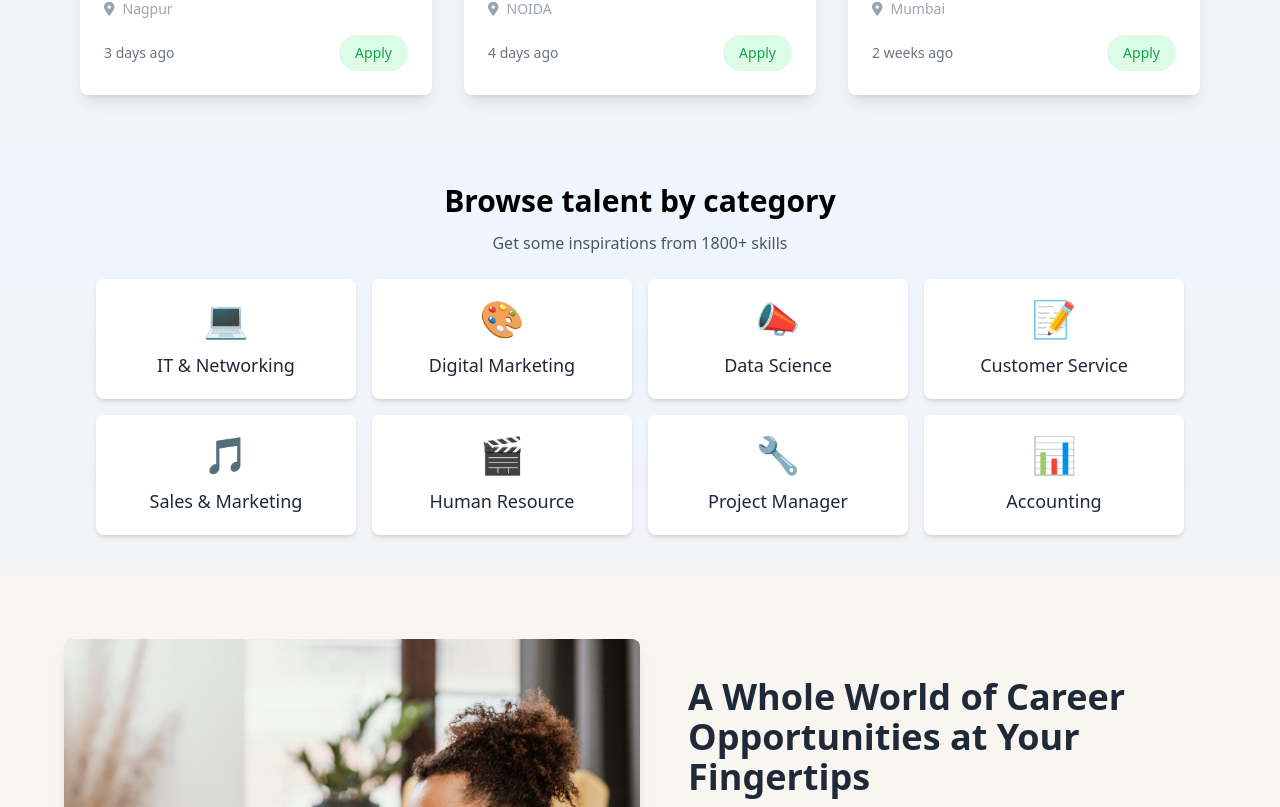
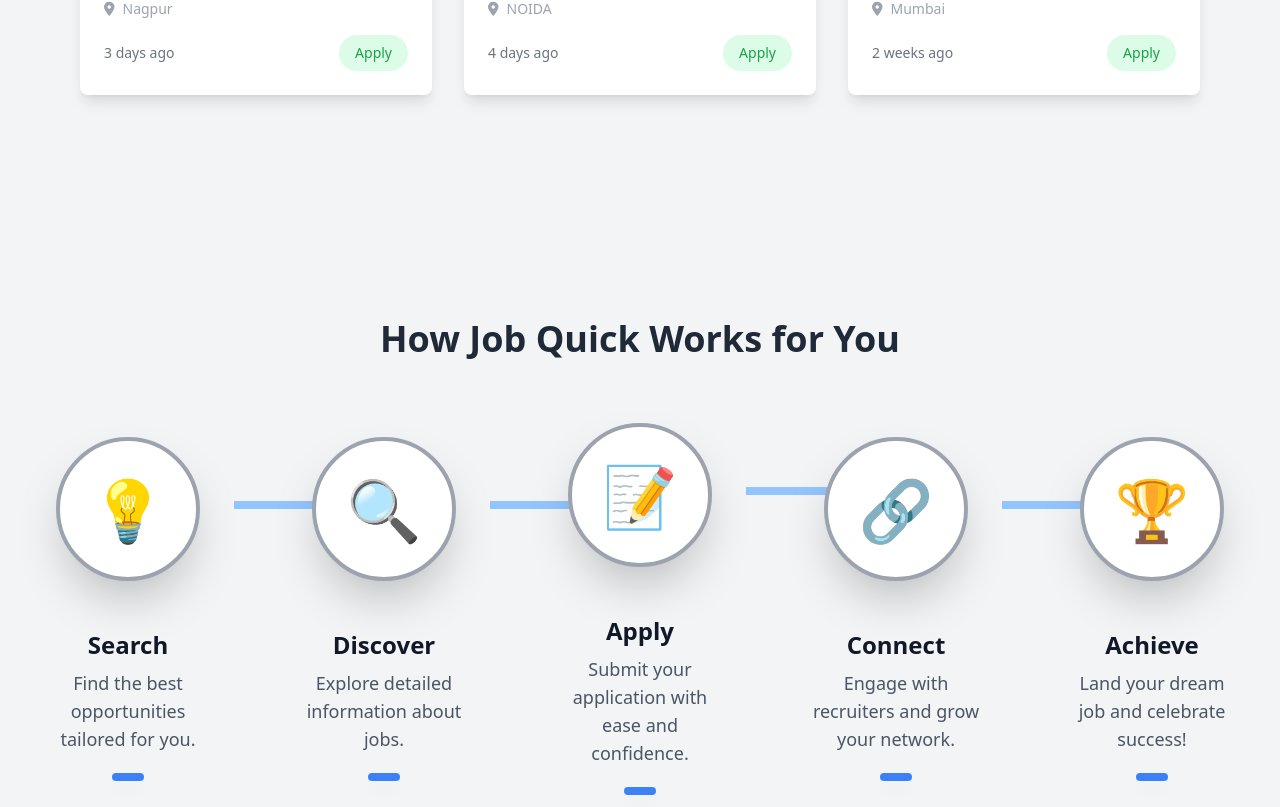
Before and after one commit to sharayuaswale-23/Job_Quick, a React (Vite) app: page / in a window 1280 px wide. Shown: the part 1353-2160 px from the top of the page. Built offline with nearby package versions, Linux system fonts and the light colour scheme.

Commit message:
commit33

```diff
--- a/src/component/Pages/Employer/Hostersidebar/Hostersidebar.jsx
+++ b/src/component/Pages/Employer/Hostersidebar/Hostersidebar.jsx
@@ -139,7 +139,7 @@ function Hostersidebar() {
         </nav>
 
 
-        <div className="mt-auto">
+        <div className="fixed bottom-10">
           <button onClick={logout} className="flex items-center space-x-2 text-gray-600 hover:text-red-600 p-3">
             <LogOut className="w-5 h-5" />
             <span>Logout</span>
--- /dev/null
+++ b/src/component/Pages/Home/Career/Career.jsx
@@ -0,0 +1,42 @@
+export default function Career() {
+    const steps = [
+      { id: "", title: "Search", icon: "💡", description: "Find the best opportunities tailored for you." },
+      { id: "", title: "Discover", icon: "🔍", description: "Explore detailed information about jobs." },
+      { id: "", title: "Apply", icon: "📝", description: "Submit your application with ease and confidence." },
+      { id: "", title: "Connect", icon: "🔗", description: "Engage with recruiters and grow your network." },
+      { id: "", title: "Achieve", icon: "🏆", description: "Land your dream job and celebrate success!" },
+    ];
+
+    return (
+      <div className="flex flex-col items-center justify-center p-10 bg-gray-100 min-h-screen">
+        <h2 className="text-4xl md:text-4xl font-extrabold text-gray-800 mb-16 text-center">
+          How Job Quick Works for You
+        </h2>
+
+        <div className="relative flex flex-col md:flex-row items-center justify-center gap-12 md:gap-20">
+          {steps.map((step, index) => (
+            <div key={step.id} className="relative flex flex-col items-center text-center">
+              {/* Circle Icon */}
+              <div className="w-36 h-36 flex items-center justify-center bg-white shadow-2xl rounded-full border-4 border-gray-400 transform hover:scale-110 transition-all duration-300">
+                <span className="text-6xl">{step.icon}</span>
+              </div>
+
+              {/* Step Number */}
+              <div className="absolute -bottom-7 bg-blue-500 text-white text-lg font-bold px-4 py-1 rounded-full shadow-lg">
+                {step.id}
+              </div>
+
+              {/* Title & Description */}
+              <p className="mt-12 text-gray-900 font-extrabold text-2xl">{step.title}</p>
+              <p className="mt-2 text-gray-600 text-lg max-w-xs">{step.description}</p>
+
+              {/* Connector Line */}
+              {index !== steps.length - 1 && (
+                <div className="absolute top-16 left-[110%] w-24 md:w-28 h-2 bg-blue-300 md:block hidden animate-pulse"></div>
+              )}
+            </div>
+          ))}
+        </div>
+      </div>
+    );
+  }
--- a/src/component/Pages/Home/Categories/Categories.jsx
+++ b/src/component/Pages/Home/Categories/Categories.jsx
@@ -14,7 +14,7 @@ const Categorie = [
 
 const Categories = () => {
   return (
-    <div className="bg-gradient-to-b from-blue-50 to-gray-100 py-10 px-4 sm:px-8">
+    <div className="bg-gray-100 py-10 px-4 sm:px-8">
       <h1 className="text-3xl font-semibold text-center mb-3">Browse talent by category</h1>
       <p className="text-center text-gray-600 mb-6">Get some inspirations from 1800+ skills</p>
       <div className="max-w-8xl mx-auto flex flex-wrap justify-center gap-4">
--- a/src/component/Pages/Home/Home.jsx
+++ b/src/component/Pages/Home/Home.jsx
@@ -2,6 +2,7 @@ import MainHome from "./MainHome/MainHome";
 import RecentJobs from "./RecentJobs/RecentJobs";
 import Categories from "./Categories/Categories";
 import Rules from "./Rules/Rules";
+import Career from "./Career/Career";
 import TestimonialMarque from "../../Animation/TestimonialMarque/TestimonialMarque";
 import Header from "../../common/header/Header";
 import Footer from "../../common/Footer/Footer";
@@ -14,6 +15,7 @@ const Home = ()=> {
     <Header/>
    <MainHome/>
    <RecentJobs/>
+   <Career/>
    <Categories/>
    <Rules/>
    <TestimonialMarque/>
```
